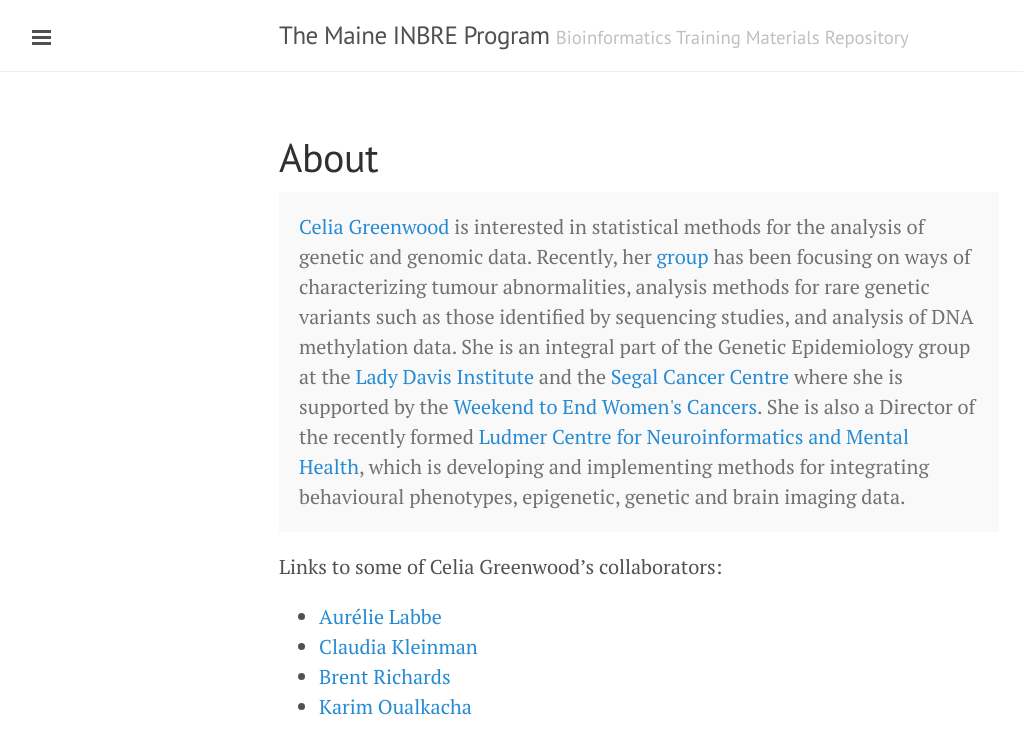
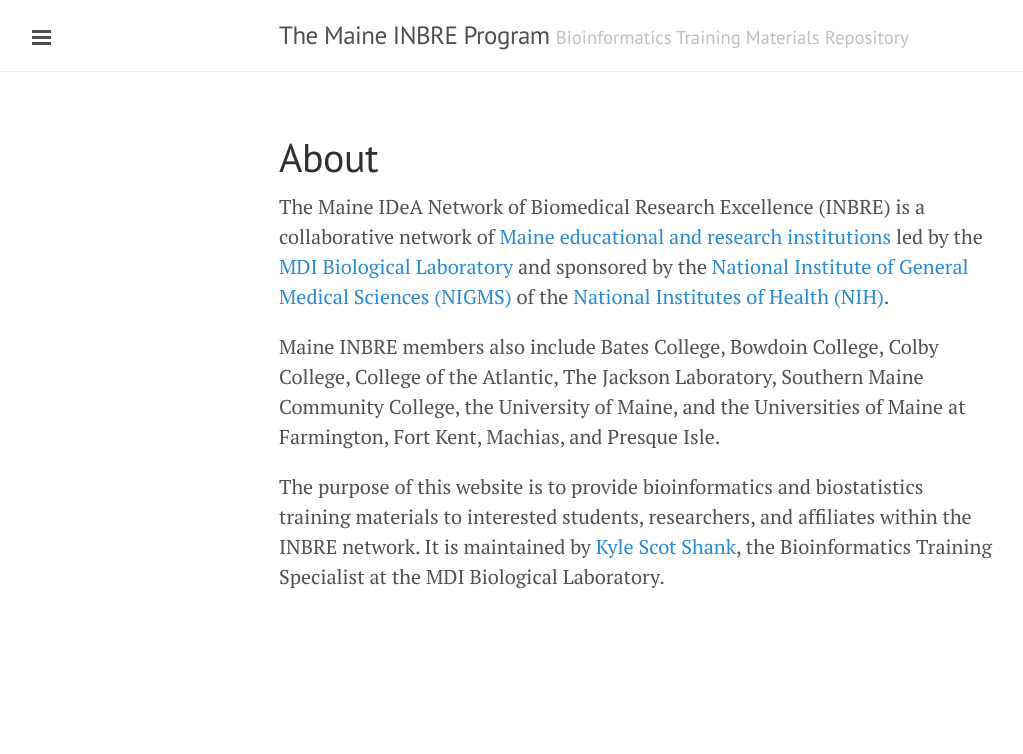
Before and after one commit to MaineINBRE/maineinbre.github.io, a Jekyll site: the page built from about.md, in a window 1280 px wide. Shown: the top 754 px of the page, without its empty margins (1-1024 px from the left). Built offline with Jekyll 4.4.1, drawn with Linux system fonts in a browser that asks for light colours.

Commit message:
Initial Commit

```diff
--- a/about.md
+++ b/about.md
@@ -3,15 +3,8 @@
 title: About
 ---
 
-<p class="message">
-<a href="http://www.mcgill.ca/statisticalgenetics/people" target="_blank">Celia Greenwood</a> is interested in statistical methods for the analysis of genetic and genomic data. Recently, her <a href="http://www.mcgill.ca/statisticalgenetics/people/students-and-associates" target="_blank">group</a> has been focusing on ways of characterizing tumour abnormalities, analysis methods for rare genetic variants such as those identified by sequencing studies, and analysis of DNA methylation data.
+The Maine IDeA Network of Biomedical Research Excellence (INBRE) is a collaborative network of [Maine educational and research institutions](https://inbre.maineidea.net/about-inbre/) led by the [MDI Biological Laboratory](https://inbre.maineidea.net/about-inbre/mdi-biological-laboratory/) and sponsored by the [National Institute of General Medical Sciences (NIGMS)](https://www.nigms.nih.gov/research/crcb/IDeA/Pages/default.aspx) of the [National Institutes of Health (NIH)](https://www.nih.gov).
 
-She is an integral part of the Genetic Epidemiology group at the <a href="http://www.ladydavis.ca/" target="_blank">Lady Davis Institute</a> and the <a href="http://www.jgh.ca/en/SegalCancerCentre" target="_blank">Segal Cancer Centre</a> where she is supported by the <a href="http://www.endcancer.ca/index.html" target="_blank">Weekend to End Women's Cancers</a>. She is also a Director of the recently formed <a href="http://www.douglas.qc.ca/news/1220?locale=en" target="_blank">Ludmer Centre for Neuroinformatics and Mental Health</a>, which is developing and implementing methods for integrating behavioural phenotypes, epigenetic, genetic and brain imaging data.
-</p>
+Maine INBRE members also include Bates College, Bowdoin College, Colby College, College of the Atlantic, The Jackson Laboratory, Southern Maine Community College, the University of Maine, and the Universities of Maine at Farmington, Fort Kent, Machias, and Presque Isle.
 
-Links to some of Celia Greenwood's collaborators:
-
-* [Aur&eacute;lie Labbe](http://www.medicine.mcgill.ca/epidemiology/labbe/index.html)
-* [Claudia Kleinman](http://functionalgenomics.ca/Home.html)
-* [Brent Richards](https://www.mcgill.ca/genepi/richards-lab)
-* [Karim Oualkacha](https://karimoualkacha.wordpress.com/)
+The purpose of this website is to provide bioinformatics and biostatistics training materials to interested students, researchers, and affiliates within the INBRE network. It is maintained by [Kyle Scot Shank](https://kylescotshank.github.io), the Bioinformatics Training Specialist at the MDI Biological Laboratory.
```
Also changed, not shown: posts/2016-11-30-landing-page.md (added, +8 -0 lines).
